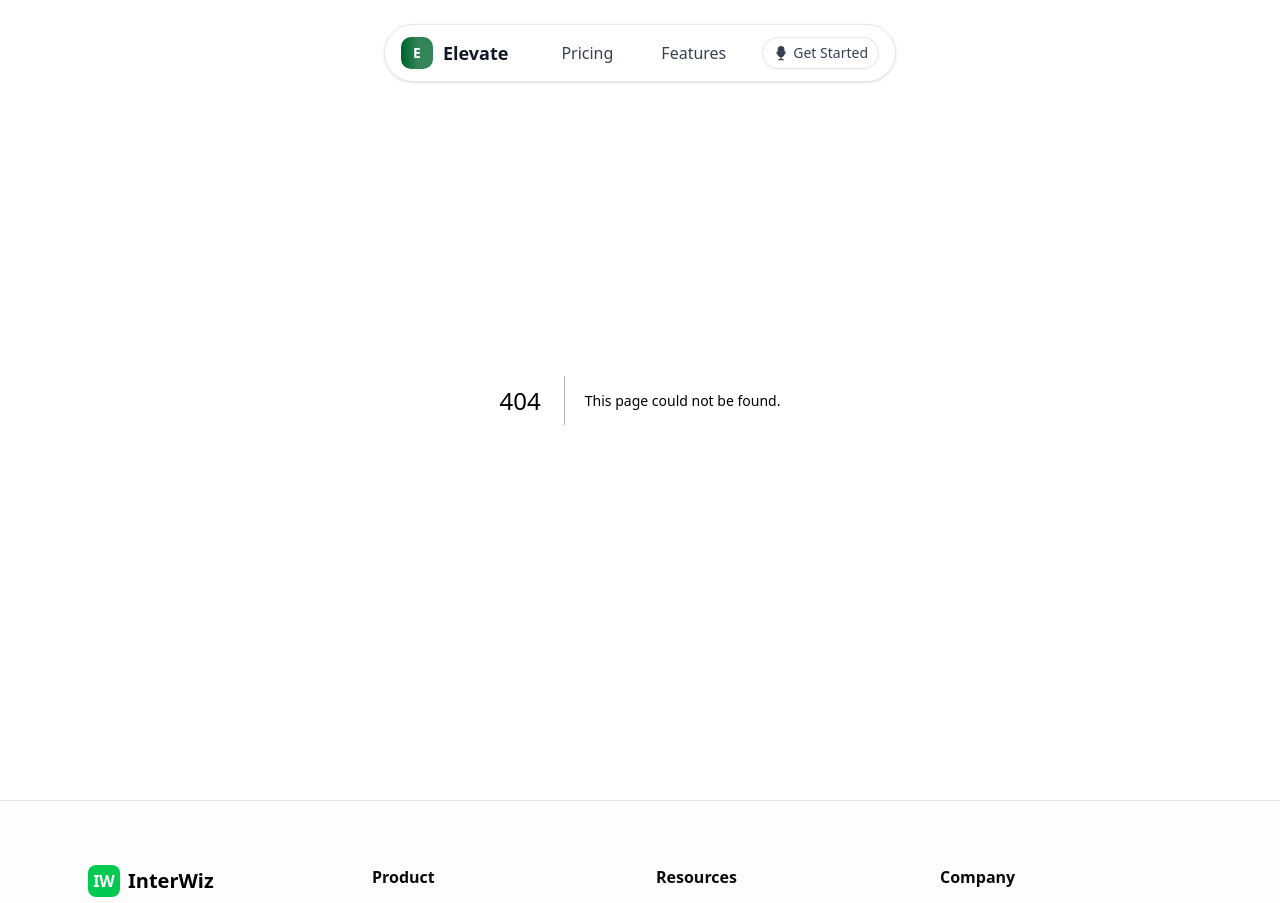
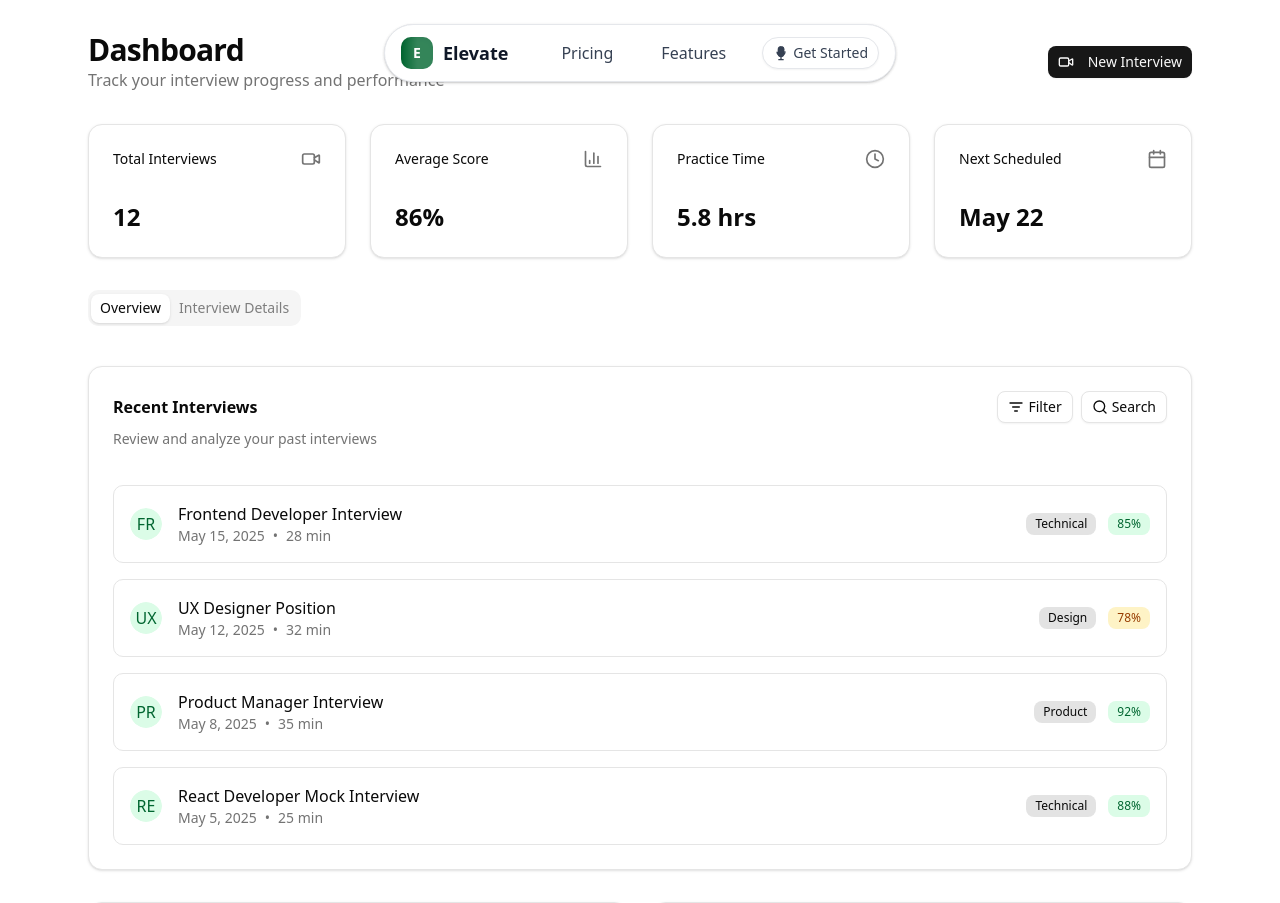
Before and after one commit to Shravan-Chaudhary/elevate, a Next.js app in the folder apps/web/: page /dashboard in a window 1280 px wide. Before the commit this address had no page. Shown: the top 903 px of the page. Built offline with nearby package versions, Linux system fonts and the light colour scheme.

Commit message:
feat(web): 🎉 Create Dashboard page with interview tracking and performance stats

```diff
--- /dev/null
+++ b/apps/web/src/app/dashboard/page.tsx
@@ -0,0 +1,272 @@
+"use client";
+
+import { InterviewResults } from "@/components/interview/interview-results";
+import { Header } from "@/components/layout/Header";
+import { Footer } from "@/components/layout/footer";
+import { Avatar, AvatarFallback } from "@/components/ui/avatar";
+import { Badge } from "@/components/ui/badge";
+import { Button } from "@/components/ui/button";
+import {
+  Card,
+  CardContent,
+  CardDescription,
+  CardHeader,
+  CardTitle,
+} from "@/components/ui/card";
+import { Tabs, TabsContent, TabsList, TabsTrigger } from "@/components/ui/tabs";
+import {
+  BarChart3,
+  Calendar,
+  Clock,
+  ListFilter,
+  Search,
+  Video,
+} from "lucide-react";
+import { useState } from "react";
+
+interface Interview {
+  id: string;
+  title: string;
+  date: string;
+  duration: string;
+  score: number;
+  category: string;
+}
+
+export default function DashboardPage() {
+  const [activeTab, setActiveTab] = useState("overview");
+  const [selectedInterview, setSelectedInterview] = useState<string | null>(
+    null,
+  );
+
+  // Mock data
+  const recentInterviews: Interview[] = [
+    {
+      id: "int-1",
+      title: "Frontend Developer Interview",
+      date: "May 15, 2025",
+      duration: "28 min",
+      score: 85,
+      category: "Technical",
+    },
+    {
+      id: "int-2",
+      title: "UX Designer Position",
+      date: "May 12, 2025",
+      duration: "32 min",
+      score: 78,
+      category: "Design",
+    },
+    {
+      id: "int-3",
+      title: "Product Manager Interview",
+      date: "May 8, 2025",
+      duration: "35 min",
+      score: 92,
+      category: "Product",
+    },
+    {
+      id: "int-4",
+      title: "React Developer Mock Interview",
+      date: "May 5, 2025",
+      duration: "25 min",
+      score: 88,
+      category: "Technical",
+    },
+  ];
+
+  const stats = [
+    {
+      title: "Total Interviews",
+      value: "12",
+      icon: <Video className="h-5 w-5 text-muted-foreground" />,
+    },
+    {
+      title: "Average Score",
+      value: "86%",
+      icon: <BarChart3 className="h-5 w-5 text-muted-foreground" />,
+    },
+    {
+      title: "Practice Time",
+      value: "5.8 hrs",
+      icon: <Clock className="h-5 w-5 text-muted-foreground" />,
+    },
+    {
+      title: "Next Scheduled",
+      value: "May 22",
+      icon: <Calendar className="h-5 w-5 text-muted-foreground" />,
+    },
+  ];
+
+  // Handle interview selection
+  const handleInterviewSelect = (interviewId: string) => {
+    if (selectedInterview === interviewId) {
+      setSelectedInterview(null);
+    } else {
+      setSelectedInterview(interviewId);
+      setActiveTab("interview");
+    }
+  };
+
+  return (
+    <div className="flex flex-col min-h-screen">
+      <Header />
+      <main className="flex-1 py-8">
+        <div className="container max-w-6xl mx-auto px-2 md:px-6">
+          <div className="flex flex-col md:flex-row justify-between items-start md:items-center mb-8 gap-4">
+            <div>
+              <h1 className="text-3xl font-bold tracking-tight">Dashboard</h1>
+              <p className="text-muted-foreground">
+                Track your interview progress and performance
+              </p>
+            </div>
+            <Button size="sm">
+              <Video className="mr-2 h-4 w-4" />
+              New Interview
+            </Button>
+          </div>
+
+          <div className="grid gap-6 md:grid-cols-2 lg:grid-cols-4 mb-8">
+            {stats.map((stat, index) => (
+              <Card key={index}>
+                <CardHeader className="flex flex-row items-center justify-between pb-2">
+                  <CardTitle className="text-sm font-medium">
+                    {stat.title}
+                  </CardTitle>
+                  {stat.icon}
+                </CardHeader>
+                <CardContent>
+                  <div className="text-2xl font-bold">{stat.value}</div>
+                </CardContent>
+              </Card>
+            ))}
+          </div>
+
+          <Tabs
+            defaultValue="overview"
+            value={activeTab}
+            onValueChange={setActiveTab}
+            className="space-y-8"
+          >
+            <TabsList>
+              <TabsTrigger value="overview">Overview</TabsTrigger>
+              <TabsTrigger value="interview" disabled={!selectedInterview}>
+                Interview Details
+              </TabsTrigger>
+            </TabsList>
+
+            <TabsContent value="overview" className="space-y-8">
+              <Card>
+                <CardHeader className="pb-3">
+                  <div className="flex items-center justify-between">
+                    <CardTitle>Recent Interviews</CardTitle>
+                    <div className="flex items-center gap-2">
+                      <Button variant="outline" size="sm" className="h-8 gap-1">
+                        <ListFilter className="h-4 w-4" />
+                        Filter
+                      </Button>
+                      <Button variant="outline" size="sm" className="h-8 gap-1">
+                        <Search className="h-4 w-4" />
+                        Search
+                      </Button>
+                    </div>
+                  </div>
+                  <CardDescription>
+                    Review and analyze your past interviews
+                  </CardDescription>
+                </CardHeader>
+                <CardContent>
+                  <div className="space-y-4">
+                    {recentInterviews.map((interview) => (
+                      <div
+                        key={interview.id}
+                        className={`flex items-center justify-between p-4 rounded-lg border cursor-pointer transition-colors ${
+                          selectedInterview === interview.id
+                            ? "bg-muted border-primary"
+                            : "hover:bg-muted/50"
+                        }`}
+                        onClick={() => handleInterviewSelect(interview.id)}
+                      >
+                        <div className="flex items-center gap-4">
+                          <Avatar>
+                            <AvatarFallback className="bg-green-100 text-green-800">
+                              {interview.title.substring(0, 2).toUpperCase()}
+                            </AvatarFallback>
+                          </Avatar>
+                          <div>
+                            <h3 className="font-medium">{interview.title}</h3>
+                            <div className="flex items-center gap-2 text-sm text-muted-foreground">
+                              <span>{interview.date}</span>
+                              <span>•</span>
+                              <span>{interview.duration}</span>
+                            </div>
+                          </div>
+                        </div>
+                        <div className="flex items-center gap-3">
+                          <Badge className="bg-muted-foreground/20 text-foreground hover:bg-muted-foreground/20">
+                            {interview.category}
+                          </Badge>
+                          <Badge
+                            className={`${
+                              interview.score >= 85
+                                ? "bg-green-100 text-green-800 hover:bg-green-100"
+                                : interview.score >= 70
+                                  ? "bg-amber-100 text-amber-800 hover:bg-amber-100"
+                                  : "bg-red-100 text-red-800 hover:bg-red-100"
+                            }`}
+                          >
+                            {interview.score}%
+                          </Badge>
+                        </div>
+                      </div>
+                    ))}
+                  </div>
+                </CardContent>
+              </Card>
+
+              <div className="grid gap-6 md:grid-cols-2">
+                <Card>
+                  <CardHeader>
+                    <CardTitle>Skills Analysis</CardTitle>
+                    <CardDescription>
+                      Performance across different skill categories
+                    </CardDescription>
+                  </CardHeader>
+                  <CardContent>
+                    <div className="h-[300px] flex items-center justify-center bg-muted/20 rounded-md">
+                      <p className="text-muted-foreground text-sm">
+                        Skills chart visualization would be displayed here
+                      </p>
+                    </div>
+                  </CardContent>
+                </Card>
+                <Card>
+                  <CardHeader>
+                    <CardTitle>Progress Over Time</CardTitle>
+                    <CardDescription>
+                      Your interview performance progress
+                    </CardDescription>
+                  </CardHeader>
+                  <CardContent>
+                    <div className="h-[300px] flex items-center justify-center bg-muted/20 rounded-md">
+                      <p className="text-muted-foreground text-sm">
+                        Progress chart visualization would be displayed here
+                      </p>
+                    </div>
+                  </CardContent>
+                </Card>
+              </div>
+            </TabsContent>
+
+            <TabsContent value="interview">
+              {selectedInterview && (
+                <InterviewResults interviewId={selectedInterview} />
+              )}
+            </TabsContent>
+          </Tabs>
+        </div>
+      </main>
+      <Footer />
+    </div>
+  );
+}
```
